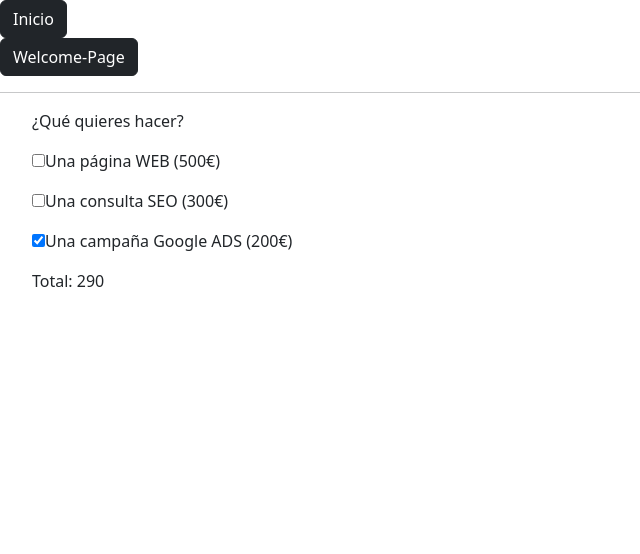
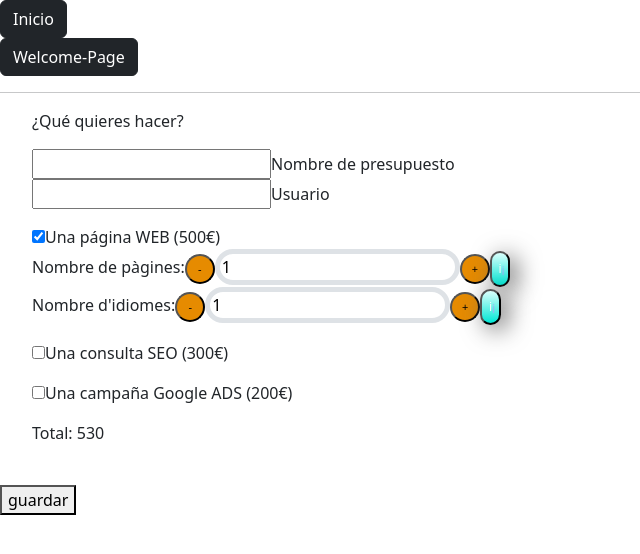
Before and after one commit to JoanGuinart/SPRINT-7_Joan_Guinart_Casas, a React (Create React App) app: page /inicio in a window 1280 px wide. Both pictures are taken after a click on the checkbox 38 px from the left and 240 px from the top of the page. Shown: the top 554 px of the page, without its empty margins (0-640 px from the left). Built offline with nearby package versions, Linux system fonts and the light colour scheme.

Commit message:
Nivell 1 Full + refactor + ordre

```diff
--- a/src/App.js
+++ b/src/App.js
@@ -1,6 +1,6 @@
 import { BrowserRouter as Router, Routes, Route, Link } from "react-router-dom";
-import { Welcome } from "./Welcome";
-import { Inicio } from "./Inicio";
+import { Welcome } from "./components/Welcome";
+import { Inicio } from "./components/Inicio";
 
 export function App() {
   return (
--- a/src/Inicio.js
+++ /dev/null
@@ -1,134 +0,0 @@
-import { useState, useEffect } from "react";
-/* import { ModalPop } from "./modal"; */
-import { ModalPop } from "./modal";
-import { Boton, /* BotonMasMenos */ } from "./style";
-
-export const Inicio = () => {
-  const [budget, setBudget] = useState({
-    web: false,
-    seo: false,
-    ads: false,
-    pages: 3,
-    lang: 1,
-  });
-  // MODAL POP-UP
-  const [modal, setmodal] = useState(false);
-
-  const AbrirCerrarModal = () => {
-    setmodal(!modal);
-  };
-  const [total, setTotal] = useState(0);
-
-  const updateBudget = (field, data) => {
-    let newBudget = { ...budget };
-    let newValue;
-    // Inputs: Values
-    if (typeof data != "boolean") {
-      newValue = data.target.value;
-    }
-    // Checkbox: boolean
-    else {
-      newValue = data;
-    }
-    newBudget[field] = newValue;
-    setBudget(newBudget);
-  };
-
-  useEffect(() => {
-    calculateTotal();
-    saveData();
-    // eslint-disable-next-line react-hooks/exhaustive-deps
-  }, [budget]);
-
-  const calculateTotal = () => {
-    let pagesLang = budget.pages * budget.lang * 30;
-    let newTotal =
-      (budget.web && 500) + (budget.seo && 300) + (budget.ads && 200);
-    setTotal(newTotal + pagesLang);
-  };
-
-  const saveData = () => {
-    localStorage.setItem("budgetSaved", JSON.stringify(budget));
-  };
-
-  /* const decrementCount = () => {
-    setBudget(budget.pages--);
-    console.log(budget.pages);
-  };
-
-  const incrementCount = () => {
-    setBudget(budget.pages++);
-    console.log(budget.pages);
-  };
- */
-  return (
-    <div>
-      <ul>
-        <header>¿Qué quieres hacer?</header>
-      </ul>
-      <ul>
-        <input
-          type="checkbox"
-          value="500"
-          name="WEB"
-          checked={budget.web}
-          onChange={() => updateBudget("web", !budget.web)}
-        />
-        Una página WEB (500€) <br />
-        {budget.web && (
-          <div>
-            <div>
-              Nombre de pàgines:
-              {/* <BotonMasMenos onClick={() => decrementCount()}>-</BotonMasMenos> */}
-              <input
-                className="border border-5 rounded-pill"
-                type={"number"}
-                placeholder={1}
-                value={budget.pages}
-                onChange={(event) => updateBudget("pages", event)}
-              />
-              {/* <BotonMasMenos onClick={() => incrementCount()}>+</BotonMasMenos> */}
-              <Boton onClick={() => AbrirCerrarModal()}>i</Boton>
-              {modal && <ModalPop cerrarModal={AbrirCerrarModal} />}
-              <br />
-
-
-              Nombre d'idiomes:
-              <input
-                className="border border-5 rounded-pill"
-                type={"number"}
-                placeholder={1}
-                value={budget.lang}
-                onChange={(event) => updateBudget("lang", event)}
-              />
-              <Boton onClick={() => AbrirCerrarModal()}>i</Boton>
-              {modal && <ModalPop cerrarModal={AbrirCerrarModal} />}
-            </div>
-          </div>
-        )}
-      </ul>
-      <ul>
-        <input
-          type="checkbox"
-          value="300"
-          name="SEO"
-          checked={budget.seo}
-          onChange={() => updateBudget("seo", !budget.seo)}
-        />
-        Una consulta SEO (300€) <br />
-      </ul>
-      <ul>
-        <input
-          type="checkbox"
-          value="200"
-          name="GOOGLEADS"
-          checked={budget.ads}
-          onChange={() => updateBudget("ads", !budget.ads)}
-        />
-        Una campaña Google ADS (200€) <br />
-      </ul>
-
-      <ul>Total: {total} </ul>
-    </div>
-  );
-};
--- /dev/null
+++ b/src/components/Inicio.js
@@ -0,0 +1,192 @@
+import { useState, useEffect } from "react";
+import { ModalPop } from "./modal";
+import { Boton, BotonMasMenos } from "../styles/style";
+
+export const Inicio = () => {
+  //
+  // USESTATES :
+
+  const [budget, setBudget] = useState({
+    web: false,
+    seo: false,
+    ads: false,
+    pages: 1,
+    lang: 1,
+    budgetName: "",
+    name: "",
+  });
+  const [modal, setmodal] = useState(false);
+  const [total, setTotal] = useState(0);
+
+  // USEFFECTS :
+
+  useEffect(() => {
+    localStorage.setItem("pressupost", JSON.stringify(budget));
+  }, [budget]);
+
+  useEffect(() => {
+    calculateTotal();
+    saveData();
+    // eslint-disable-next-line react-hooks/exhaustive-deps
+  }, [budget]);
+
+  //FUNCTIONS :
+
+  const AbrirCerrarModal = () => {
+    setmodal(!modal);
+  };
+
+  const updateBudget = (field, data) => {
+    let newBudget = { ...budget };
+    let newValue;
+    if (typeof data != "boolean") {
+      newValue = data.target.value;
+    } else {
+      newValue = data;
+    }
+    newBudget[field] = newValue;
+    setBudget(newBudget);
+  };
+
+  const calculateTotal = () => {
+    let pagesLang = budget.pages * budget.lang * 30;
+    let newTotal =
+      (budget.web && 500) + (budget.seo && 300) + (budget.ads && 200);
+    setTotal(newTotal + pagesLang);
+  };
+
+  const saveData = () => {
+    localStorage.setItem("budgetSaved", JSON.stringify(budget));
+  };
+
+  // FUNCIONES BOTONES MAS Y MENOS :
+
+  const PagesCount = (resta, suma) => {
+    let budgetMasMenos = { ...budget };
+    if (resta) {
+      budgetMasMenos.pages--;
+    } else if (suma) {
+      budgetMasMenos.pages++;
+    }
+    setBudget(budgetMasMenos);
+  };
+
+  const LangCount = (resta, suma) => {
+    let budgetMasMenos = { ...budget };
+    if (resta) {
+      budgetMasMenos.lang--;
+    } else if (suma) {
+      budgetMasMenos.lang++;
+    }
+    setBudget(budgetMasMenos);
+  };
+
+  return (
+    <div>
+      <div>
+        <ul>
+          <header>¿Qué quieres hacer?</header>
+        </ul>
+        <ul>
+          <input
+            type="text"
+            name="budgetName"
+            onChange={(event) => updateBudget("budgetName", event)} />
+          Nombre de presupuesto
+          <br />
+          <input
+            type="text"
+            name="name"
+            onChange={(event) => updateBudget("name", event)} />
+          Usuario
+        </ul>
+
+        <ul>
+          <input
+            type="checkbox"
+            value="500"
+            name="WEB"
+            checked={budget.web}
+            onChange={() => updateBudget("web", !budget.web)}
+          />
+          Una página WEB (500€) <br />
+          {budget.web && (
+            <div>
+              <div>
+
+                Nombre de pàgines:
+
+                <BotonMasMenos onClick={(resta) => PagesCount(resta, 0)}> - </BotonMasMenos>
+
+                <input
+                  className="border border-5 rounded-pill"
+                  type={"number"}
+                  placeholder={1}
+                  value={budget.pages}
+                  onChange={(event) => updateBudget("pages", event)} />
+
+                <BotonMasMenos onClick={(suma) => PagesCount(0, suma)}> + </BotonMasMenos>
+
+                <Boton onClick={() => AbrirCerrarModal()}>i</Boton>
+
+                {modal && <ModalPop cerrarModal={AbrirCerrarModal} />}
+
+                <br />
+
+
+                Nombre d'idiomes:
+
+                <BotonMasMenos onClick={(resta) => LangCount(resta, 0)}> - </BotonMasMenos>
+
+                <input
+                  className="border border-5 rounded-pill"
+                  type={"number"}
+                  placeholder={1}
+                  value={budget.lang}
+                  onChange={(event) => updateBudget("lang", event)} />
+
+                <BotonMasMenos onClick={(suma) => LangCount(0, suma)}> + </BotonMasMenos>
+
+                <Boton onClick={() => AbrirCerrarModal()}> i </Boton>
+
+                {modal && <ModalPop cerrarModal={AbrirCerrarModal} />}
+
+              </div>
+            </div>
+          )}
+        </ul>
+        <ul>
+          <input
+            type="checkbox"
+            value="300"
+            name="SEO"
+            checked={budget.seo}
+            onChange={() => updateBudget("seo", !budget.seo)} />
+          Una consulta SEO (300€) <br />
+        </ul>
+
+        <ul>
+          <input
+            type="checkbox"
+            value="200"
+            name="GOOGLEADS"
+            checked={budget.ads}
+            onChange={() => updateBudget("ads", !budget.ads)} />
+          Una campaña Google ADS (200€) <br />
+        </ul>
+
+        <ul>Total: {total} </ul>
+
+        <br />
+
+        <button>guardar</button>
+
+      </div>
+      <br />
+
+      <div>
+
+      </div>
+    </div>
+  );
+};
--- /dev/null
+++ b/src/components/modal.js
@@ -0,0 +1,19 @@
+import React from "react";
+import { OverLay, ContenedorModal, EncabezadoModal } from "../styles/style.js";
+
+export const ModalPop = (props) => {
+  return (
+    <>
+      <OverLay href="#" onClick={props.cerrarModal}>
+        <ContenedorModal>
+          <EncabezadoModal>
+            <h3>
+              Aqui deberá indicar el número de páginas/idiomas que quiera para
+              su WEB
+            </h3>
+          </EncabezadoModal>
+        </ContenedorModal>
+      </OverLay>
+    </>
+  );
+};
--- a/src/modal.js
+++ /dev/null
@@ -1,21 +0,0 @@
-import React from "react"
-import {OverLay, ContenedorModal, EncabezadoModal} from "./style.js";
-
-
-
-export const ModalPop =(props) => {
-    return(
-    <>
-        <OverLay href = "#" onClick={props.cerrarModal}>
-            <ContenedorModal>
-                <EncabezadoModal>
-                    <h3>
-                        Aqui deberá indicar el número de páginas/idiomas que quiera para su WEB
-                    </h3>
-                </EncabezadoModal>
-
-            </ContenedorModal>
-        </OverLay>
-    </>
-    )
-    }
```
Also changed, not shown: src/components/Welcome.js (renamed from src/Welcome.js), src/principalPage.js (deleted), src/styles/style.js (renamed from src/style.js).
